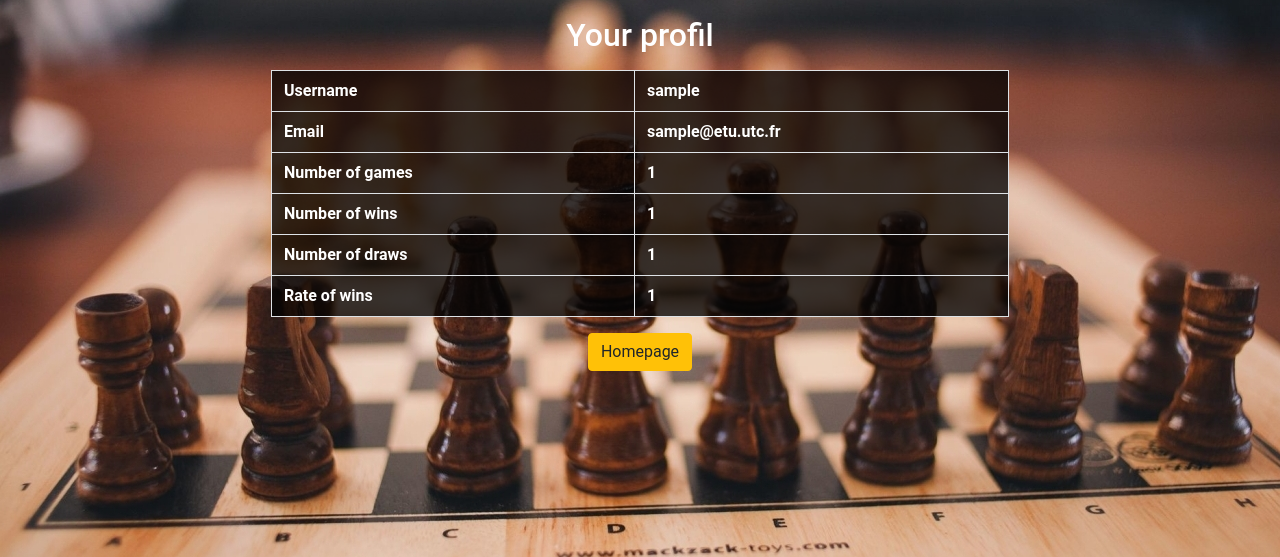
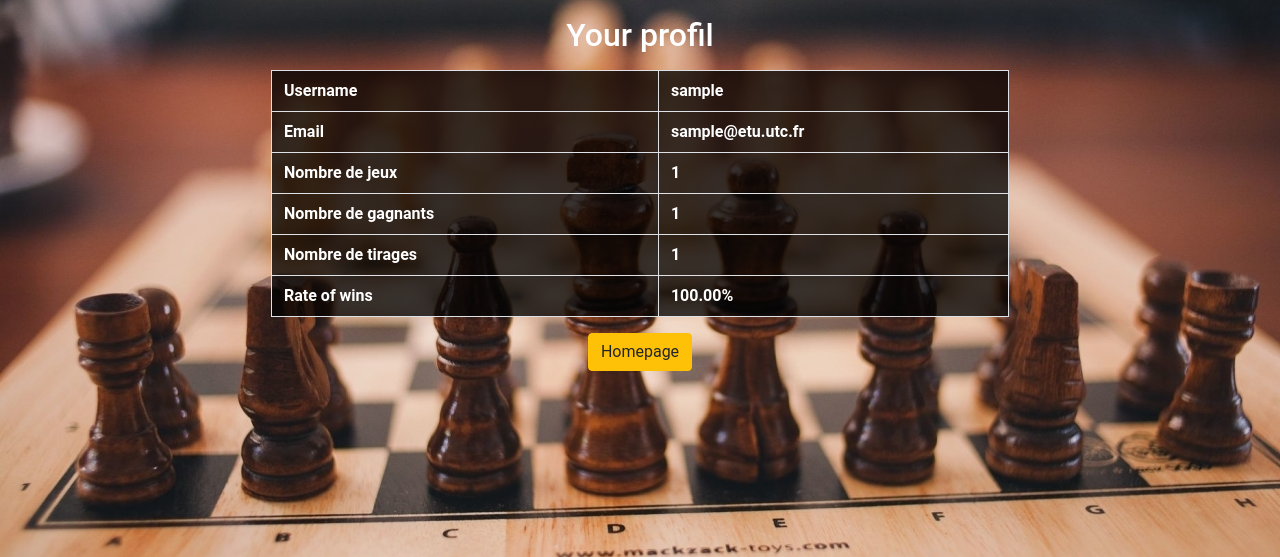
Before and after one commit to giacat-tran0198/UTC_chess, a Django app: page /profil/ in a window 1280 px wide. Shown: the part 85-642 px from the top of the page. Run offline with Django 3.2, Linux system fonts and the light colour scheme; a user stored in the database is signed in; tables that the repository leaves empty hold one stand-in row (values such as "Sample post"); lists and menus that the app fills with data are empty; parts of the project's set-up code (start-up, migrations or seed data) failed here and were passed over; some libraries are stand-ins or nearby versions.

Commit message:
Modified profil

```diff
--- a/profil/views.py
+++ b/profil/views.py
@@ -2,11 +2,12 @@ from django.shortcuts import render
 from django.contrib.auth.decorators import login_required
 from profil.models import Player
 from django.contrib.auth.models import User
+import math
 
 
 # Create your views here.
 @login_required
 def index(request):
 	player = Player.objects.get(user__username = request.user)
-	rate_of_win = player.no_of_wins / player.no_of_games
+	rate_of_win = round(player.no_of_wins / player.no_of_games,2)*100
 	return render(request, "profil.html", {"player":player, "rate": rate_of_win})
--- a/templates/profil.html
+++ b/templates/profil.html
@@ -16,20 +16,20 @@
       <th scope="col">{{ user.username }}@etu.utc.fr</th>
     </tr>
     <tr>
-      <th scope="col">Number of games</th>
+      <th scope="col">Nombre de jeux</th>
       <th scope="col">{{ player.no_of_games }}</th>
     </tr>
     <tr>
-      <th scope="col">Number of wins</th>
+      <th scope="col">Nombre de gagnants</th>
       <th scope="col">{{ player.no_of_wins }}</th>
     </tr>
     <tr>
-      <th scope="col">Number of draws</th>
+      <th scope="col">Nombre de tirages</th>
       <th scope="col">{{ player.no_of_draws }}</th>
     </tr>
     <tr>
       <th scope="col">Rate of wins</th>
-      <th scope="col">{{ rate }}</th>
+      <th scope="col">{{ rate }}%</th>
     </tr>
 </table>
 </div>
```
